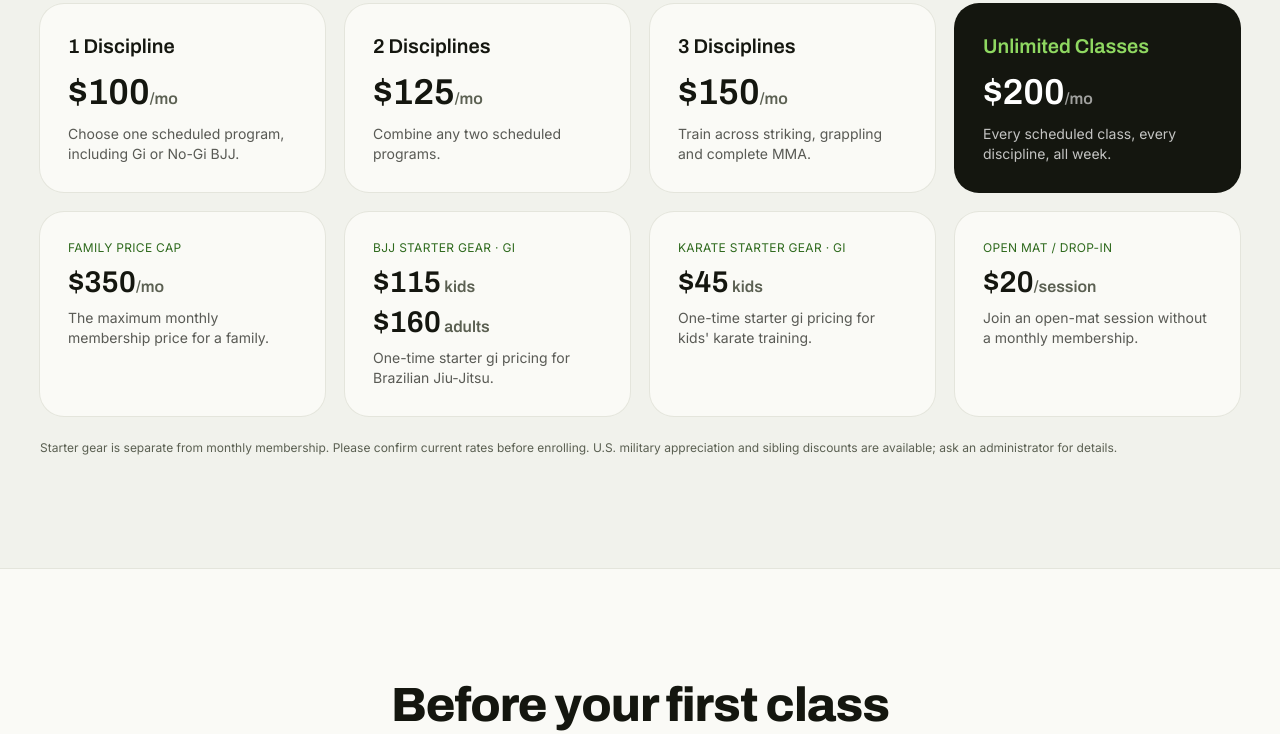
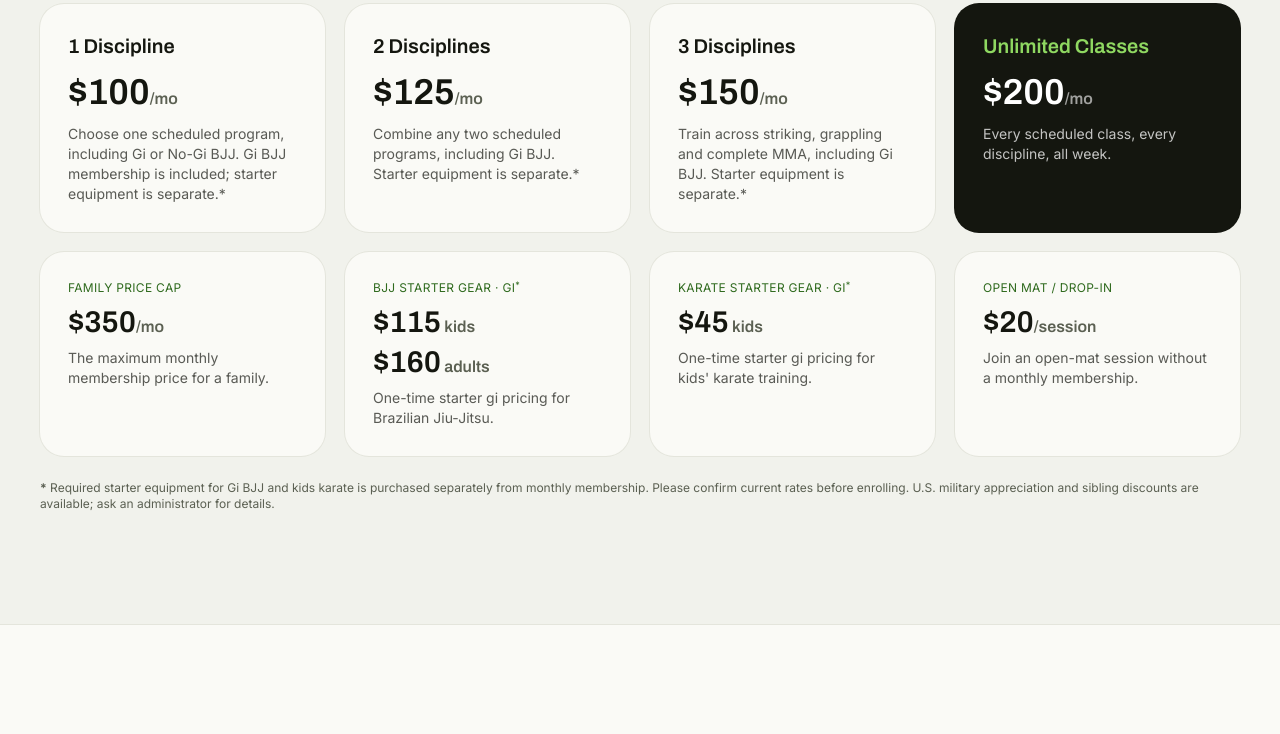
Before and after one commit to grndlvl/fagliers, a website: page index.html in a window 1280 px wide. Shown: the part 7980-8714 px from the top of the page. Drawn offline with nearby package versions, Linux system fonts and the light colour scheme; files that its build step writes are made by us from their sources.

Commit message:
Clarify Gi BJJ membership and starter gear

```diff
--- a/index.html
+++ b/index.html
@@ -545,17 +545,17 @@
           <div class="rounded-3xl bg-paper ring-1 ring-paper-line p-7">
             <p class="font-display font-800 text-xl">1 Discipline</p>
             <p class="mt-3 font-display font-800 text-4xl">$100<span class="text-base font-600 text-ink-muted">/mo</span></p>
-            <p class="mt-3 text-sm text-ink/70">Choose one scheduled program, including Gi or No-Gi BJJ.</p>
+            <p class="mt-3 text-sm text-ink/70">Choose one scheduled program, including Gi or No-Gi BJJ. Gi BJJ membership is included; starter equipment is separate.*</p>
           </div>
           <div class="rounded-3xl bg-paper ring-1 ring-paper-line p-7">
             <p class="font-display font-800 text-xl">2 Disciplines</p>
             <p class="mt-3 font-display font-800 text-4xl">$125<span class="text-base font-600 text-ink-muted">/mo</span></p>
-            <p class="mt-3 text-sm text-ink/70">Combine any two scheduled programs.</p>
+            <p class="mt-3 text-sm text-ink/70">Combine any two scheduled programs, including Gi BJJ. Starter equipment is separate.*</p>
           </div>
           <div class="rounded-3xl bg-paper ring-1 ring-paper-line p-7">
             <p class="font-display font-800 text-xl">3 Disciplines</p>
             <p class="mt-3 font-display font-800 text-4xl">$150<span class="text-base font-600 text-ink-muted">/mo</span></p>
-            <p class="mt-3 text-sm text-ink/70">Train across striking, grappling and complete MMA.</p>
+            <p class="mt-3 text-sm text-ink/70">Train across striking, grappling and complete MMA, including Gi BJJ. Starter equipment is separate.*</p>
           </div>
           <div class="rounded-3xl bg-ink text-white on-dark p-7 ring-1 ring-ink">
             <p class="font-display font-800 text-xl text-brand-glow">Unlimited Classes</p>
@@ -572,13 +572,13 @@
             <p class="mt-2 text-sm text-ink/70">The maximum monthly membership price for a family.</p>
           </div>
           <div class="rounded-3xl bg-paper ring-1 ring-paper-line p-7">
-            <p class="text-xs font-700 uppercase tracking-wide text-brand-deep">BJJ Starter Gear · Gi</p>
+            <p class="text-xs font-700 uppercase tracking-wide text-brand-deep">BJJ Starter Gear · Gi<sup aria-hidden="true">*</sup></p>
             <p class="mt-2 font-display font-800 text-3xl">$115<span class="text-base font-600 text-ink-muted"> kids</span></p>
             <p class="mt-1 font-display font-800 text-3xl">$160<span class="text-base font-600 text-ink-muted"> adults</span></p>
             <p class="mt-2 text-sm text-ink/70">One-time starter gi pricing for Brazilian Jiu-Jitsu.</p>
           </div>
           <div class="rounded-3xl bg-paper ring-1 ring-paper-line p-7">
-            <p class="text-xs font-700 uppercase tracking-wide text-brand-deep">Karate Starter Gear · Gi</p>
+            <p class="text-xs font-700 uppercase tracking-wide text-brand-deep">Karate Starter Gear · Gi<sup aria-hidden="true">*</sup></p>
             <p class="mt-2 font-display font-800 text-3xl">$45<span class="text-base font-600 text-ink-muted"> kids</span></p>
             <p class="mt-2 text-sm text-ink/70">One-time starter gi pricing for kids' karate training.</p>
           </div>
@@ -589,7 +589,7 @@
           </div>
         </div>
 
-        <p class="mt-6 text-xs text-ink-muted">Starter gear is separate from monthly membership. Please confirm current rates before enrolling. U.S. military appreciation and sibling discounts are available; ask an administrator for details.</p>
+        <p class="mt-6 text-xs text-ink-muted"><strong>*</strong> Required starter equipment for Gi BJJ and kids karate is purchased separately from monthly membership. Please confirm current rates before enrolling. U.S. military appreciation and sibling discounts are available; ask an administrator for details.</p>
       </div>
     </section>
 
```
Also changed, not shown: llms.txt (+4 -3 lines).
